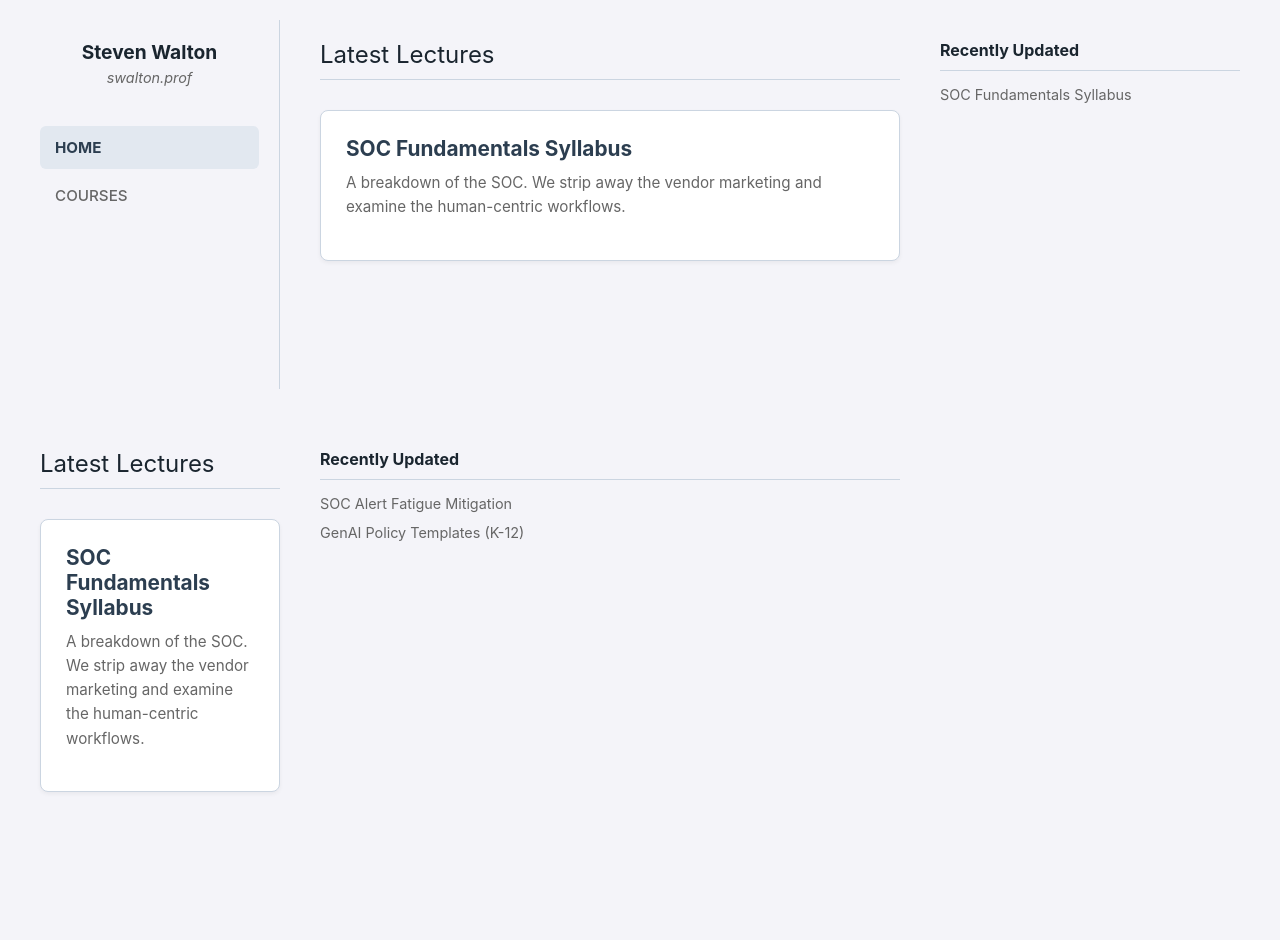
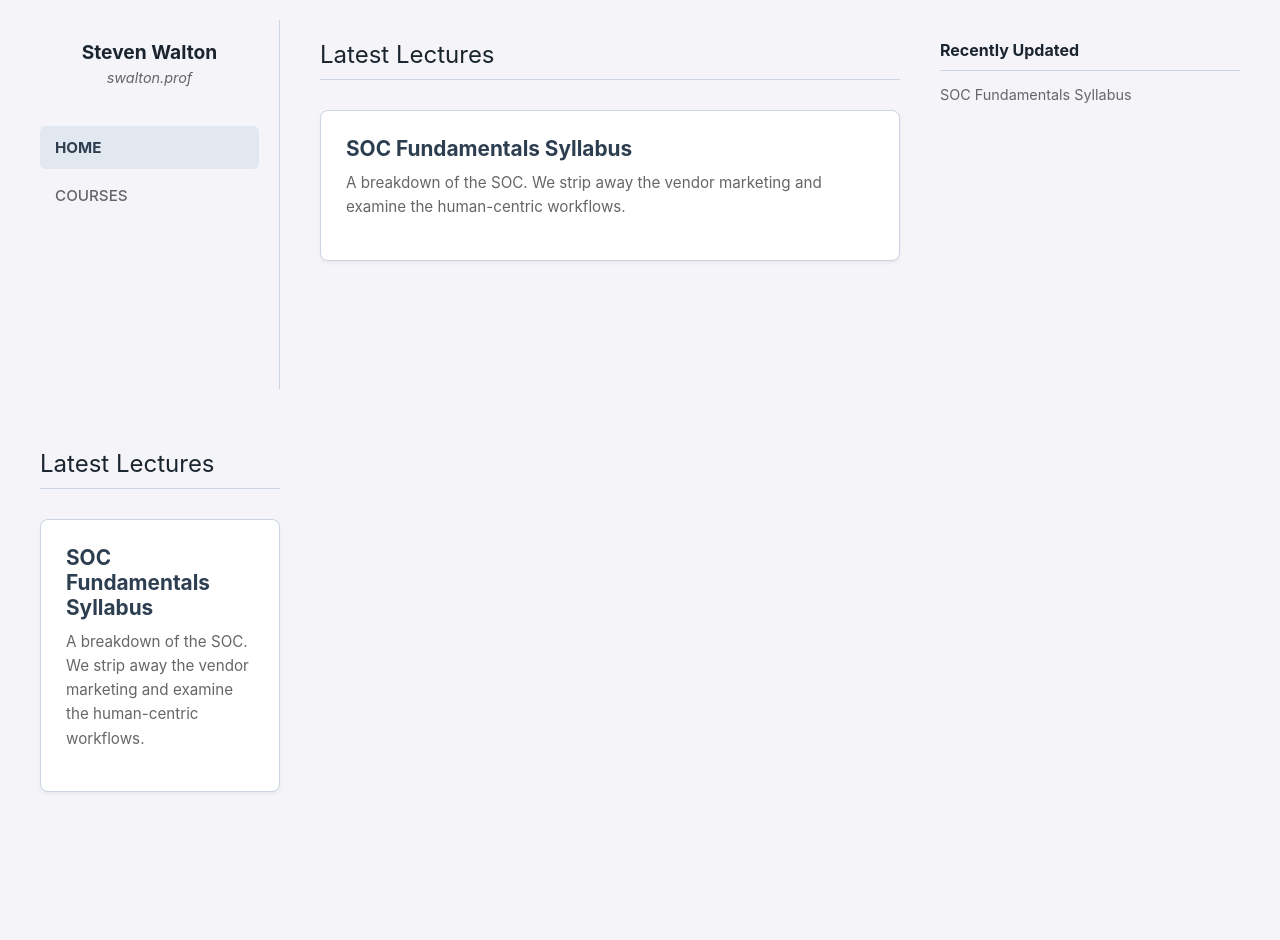
Before and after one commit to stevenwithaphd/swaltonprof.github.io, a Jekyll site: the page built from index.md, in a window 1280 px wide. Built offline with Jekyll 4.4.1, drawn with Linux system fonts in a browser that asks for light colours.

Commit message:
i swear ill get this right, eventually.

```diff
--- a/_layouts/default.html
+++ b/_layouts/default.html
@@ -84,15 +84,6 @@
             {{ content }}
         </main>
 
-        <aside class="sidebar-right">
-            <div class="widget">
-                <h4>Recently Updated</h4>
-                <ul class="recent-list">
-                    <li><a href="#">SOC Alert Fatigue Mitigation</a></li>
-                    <li><a href="#">GenAI Policy Templates (K-12)</a></li>
-                </ul>
-            </div>
-        </aside>
     </div>
 </body>
 </html>
```
